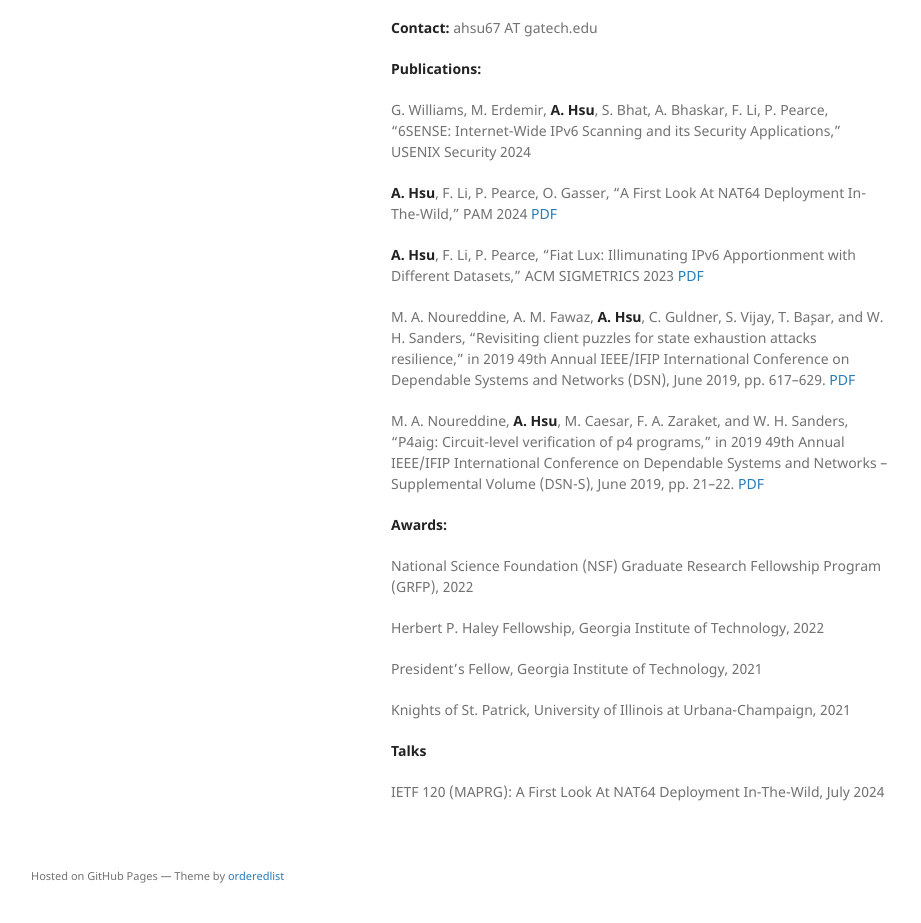
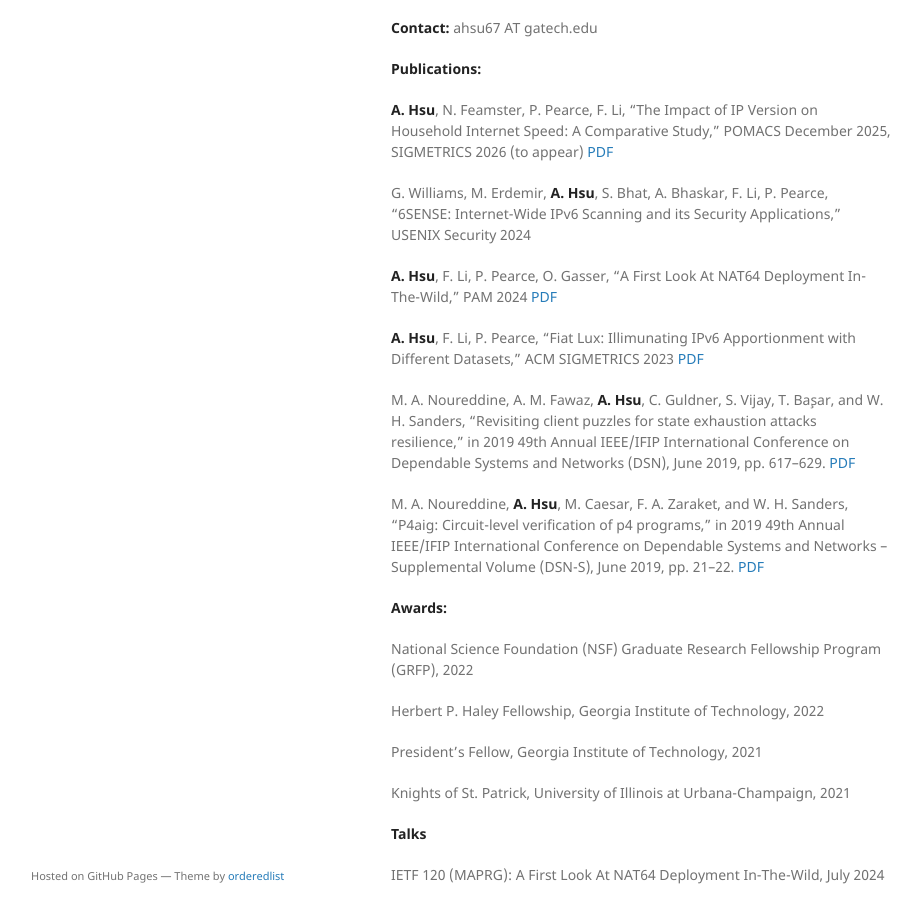
Before and after one commit to achsu3/achsu3.github.io, a Jekyll site: the page built from index.md, in a window 1280 px wide and 1286 px high. Shown: the part 331-1254 px from the top of the window, without its empty margins (179-1100 px from the left). Built offline with Jekyll 4.4.1, drawn with Linux system fonts in a browser that asks for light colours; the repository's description, which GitHub fills in, is left out.

Commit message:
sig 26 paper

```diff
--- a/index.md
+++ b/index.md
@@ -13,6 +13,8 @@ I graduated in May 2021 the University of Illinois at Urbana-Champaign with my u
 **Contact:** ahsu67 AT gatech.edu
 
 **Publications:**
+
+**A. Hsu**, N. Feamster, P. Pearce, F. Li, "The Impact of IP Version on Household Internet Speed: A Comparative Study," POMACS December 2025, SIGMETRICS 2026 (to appear) [PDF](https://dl.acm.org/doi/pdf/10.1145/3771579)
 
 G. Williams, M. Erdemir, **A. Hsu**, S. Bhat, A. Bhaskar, F. Li, P. Pearce, "6SENSE: Internet-Wide IPv6 Scanning and its Security Applications," USENIX Security 2024
 
```
